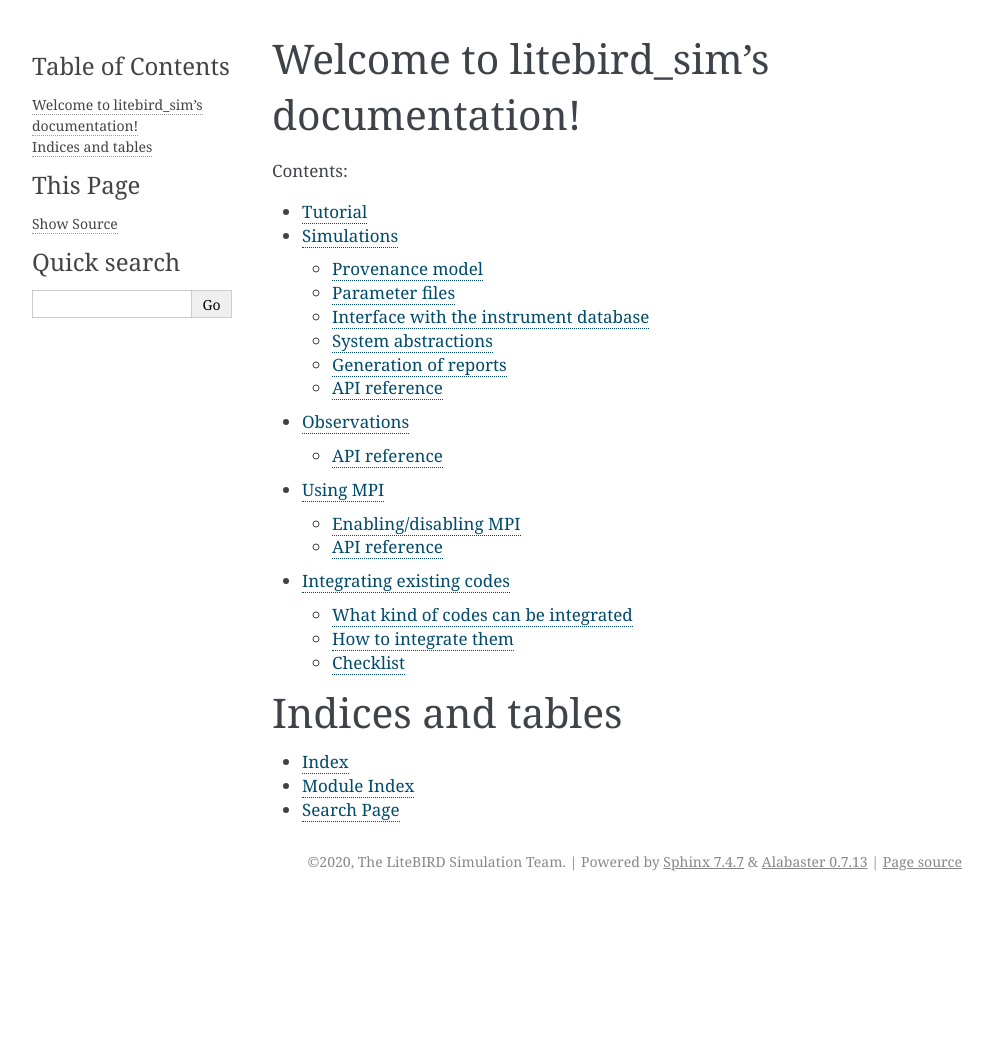
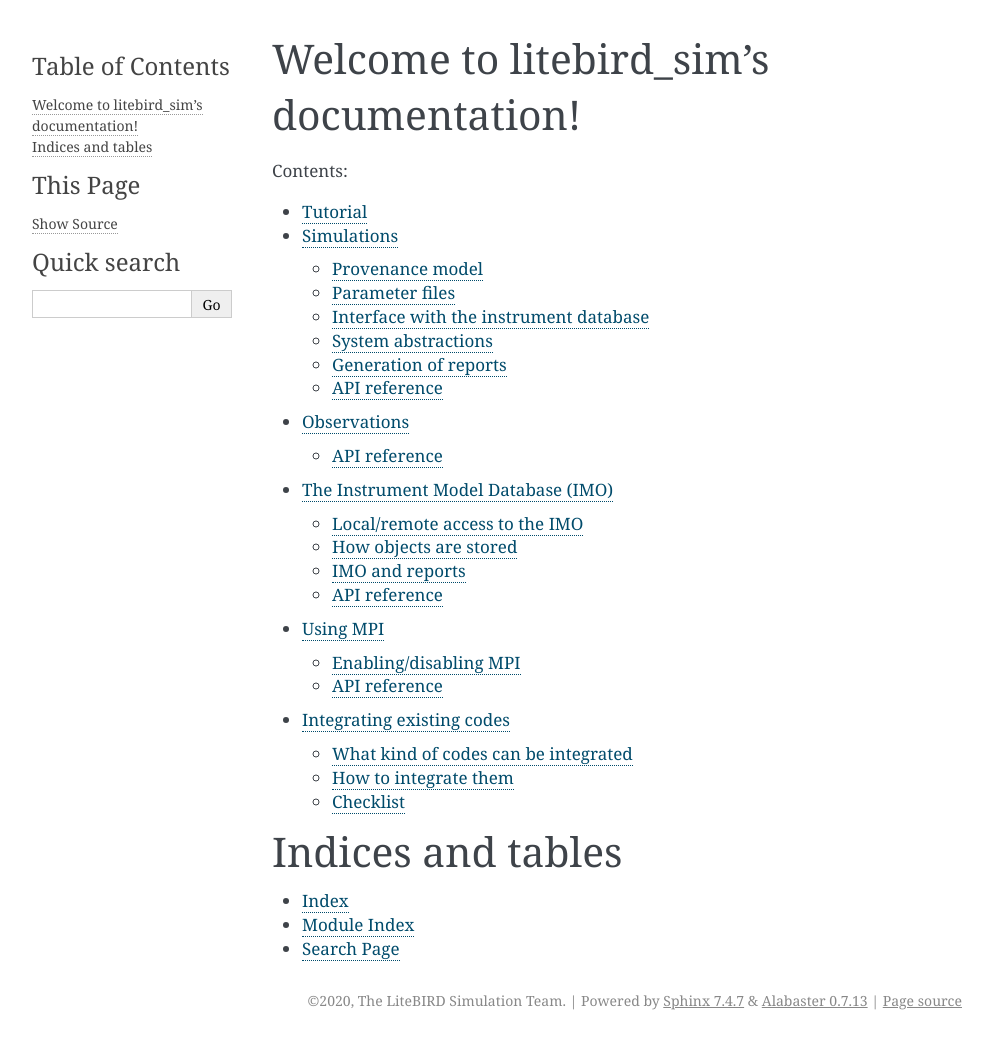
Before and after one commit to litebird/litebird_sim, a Sphinx documentation site: the page built from docs/source/index.rst, in a window 1280 px wide. Shown: the whole page, without its empty margins (148-1141 px from the left). Built offline with Sphinx 7.4.7, drawn with Linux system fonts in a browser that asks for light colours; before the commit the page ends 901 px from its top, so only the background shows below that; some of the changed lines change nothing that is shown.

Commit message:
Add documentation for the Imo class

```diff
--- /dev/null
+++ b/docs/source/imo.rst
@@ -0,0 +1,183 @@
+The Instrument Model Database (IMO)
+===================================
+
+To run a realistic simulation of an instrument, one needs to known its
+details: the noise level of the detectors, the angular resolution of
+the beams, etc. This kind of information is stored in an «instrument
+model database», called IMO, and the LiteBIRD Simulation Framework
+provides a few facilities to access it.
+
+Let's start from a simple example, which will guide us in the
+following paragraphs::
+
+  from litebird_sim import Imo
+
+  imo = Imo(flatfile_location="/storage/litebird/my_imo")
+  scan_params = imo.query(
+      "/releases/v0.10/Satellite/scanning_parameters"
+  )
+  metadata = scan_params["metadata"]
+  print(metadata["spin_sun_angle_deg"])
+
+  # Output: the angle between the sun and the spin axis, in degrees
+
+This example shows how to retrieve the parameters of the scanning
+strategy followed by the LiteBIRD spacecraft. Everything revolves
+around the class :class:`.Imo`, which reads the IMO from the files
+saved in the folder ``/storage/litebird/my_imo``.
+
+The call to ``imo.query`` retrieves a specific bit of information;
+note that the access to the parameters is done using a file-like path,
+``/releases/v0.10/Satellite/scanning_parameters``. This is not a real
+file, but a way to tell the IMO which kind of information is
+requested: the ``/releases/v0.10`` specifies the IMO version to use,
+and the remaining path ``/Satellite/scanning_parameters`` points to
+the information you're looking for.
+
+
+Local/remote access to the IMO
+----------------------------------
+
+The IMO can be accessed either through an Internet connection or by
+reading it directly from a file. Each approach has its own advantages
+and disadvantages:
+
+1. Having the IMO saved in a local file (like in the example above) is
+   the fastest way to access its contents. However, it might not
+   contain the latest version of the data you're looking for.
+
+2. Using a remote IMO through an Internet connection ensures that you
+   have access to the most updated version of the instrument; however,
+   accessing it can be slow, and you're out of luck if your internet
+   connection is unstable. Here is an example::
+
+     from litebird_sim import Imo
+
+     imo = Imo(
+         url="https://dummy-litebird-imo.org",
+         user="username",
+         password="12345",
+     )
+     scan_params = imo.query(
+         "/releases/v0.10/Satellite/scanning_parameters"
+     )
+
+Once the :class:`.Imo` object has been created, accessing information
+follows the same rules and uses the same syntax for paths.
+
+
+How objects are stored
+----------------------
+
+Information in the IMO is stored using a hierarchical format, and
+every datum is versioned. There are three fundamental concepts that
+you need to grasp:
+
+1. The IMO can store data files and Python-like dictionaries, called
+   «metadata».
+2. Different versions of the same data file can be kept at the same
+   time in the IMO; we use the term **quantity** to refer to a data
+   file but we don't care about its version.
+3. Quantities can be stored in hierarchical structures, using the
+   concept of **entity**, which enable to structure entities in a
+   tree-like shape.
+
+Here is an example:
+
+.. code-block:: text
+
+   Satellite
+   |
+   +--- spacecraft
+   |    |
+   |    +--- *scanning_parameters*
+   |
+   +--- LFT
+   |    |
+   |    +--- 40_ghz
+   |    |    |
+   |    |    +--- *noise_characteristics*
+   |    |    |
+   |    |    +--- *band_response*
+   |    |
+   |    +--- 50_ghz
+   |    |    |
+   |    |    +--- *noise_characteristics*
+   |    |    |
+   |    |    +--- *band_response*
+   |    ...
+   |
+   +--- MFT
+   |    |
+   |    ...
+   |
+   +--- HFT
+        |
+        ...
+
+The diagram above shows how different quantities (marked using
+asterisks in the diagram: ``scanning_parameters``,
+``noise_characteristics``, ``band_response``) can be structured in a
+tree-like structure using entities (the branches in the tree, e.g.,
+``40_ghz``, ``LFT``). Different data files can be associated with
+quantities like ``BAND_RESPONSE``.
+
+In the code example at the top of this page, we accessed the scanning
+strategy parameters using the string
+``/releases/v0.10/Satellite/scanning_parameters``. The meaning of the
+string in terms of entities, quantities, and data files is the
+following:
+
+1. ``Satellite`` is an entity;
+2. ``scanning_parameters`` is a quantity, because it's the last part
+   of the path;
+3. Of all the possible versions of the data file that have been saved
+   in the quantity ``scanning_parameters``, we're asking for the one
+   that is part of IMO 0.10 (the string ``v0.10`` in the path).
+
+Apart from paths like
+``/releases/v0.10/Satellite/scanning_parameters``, there is a more
+low-level method to access data files, using UUIDs. Each quantity and
+each datafile is identified by a unique UUID, an hexadecimal string
+that it's granted to be unique. This string is assigned automatically
+when information is added to the IMO, and it can be used to retrieve
+the information later. In Python, you can use the ``UUID`` type from
+the `uuid library <https://docs.python.org/3/library/uuid.html>`_ to
+encode this information from a string::
+
+  from uuid import UUID
+
+  # The string below is usually read from a parameter file
+  my_uuid = UUID("5b9e3155-72f2-4e18-95d4-9881bc3e592d")
+
+  # Use "my_uuid" to access data in the IMO
+  scan_params = imo.query(my_uuid)
+
+The advantage of the latter method is that you can access data files
+that have not been formally included in a versioned IMO.
+
+IMO and reports
+---------------
+
+When constructing a :class:`.Simulation` object, you should pass an
+instance of a :class:`Imo` class. In this way, simulation modules can
+take advantage of an existing connection to the IMO.
+
+This has the additional advantage that the report produced at the end
+of the simulation will include a list of all the data files in the IMO
+that were accessed during the simulation.
+
+There are cases when you want to query some information from the IMO,
+but you do not want it to be tracked. (For instance, you are just
+navigating through the tree of entities.) In this case, you can pass
+``track=False`` to the :meth:`.Imo.query` method: the object you have
+queried will not be included in the final report produced by the
+:class:`.Simulation` object.
+
+API reference
+-------------
+
+.. automodule:: litebird_sim.imo
+    :members:
+    :undoc-members:
+    :show-inheritance:
--- a/docs/source/index.rst
+++ b/docs/source/index.rst
@@ -13,6 +13,7 @@
    tutorial
    simulations
    observations
+   imo
    mpi
    integrating
 
```
Also changed, not shown: 14 other files.
